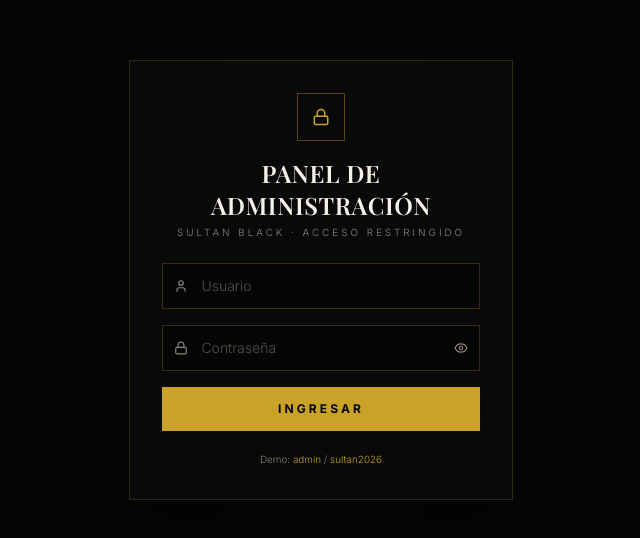
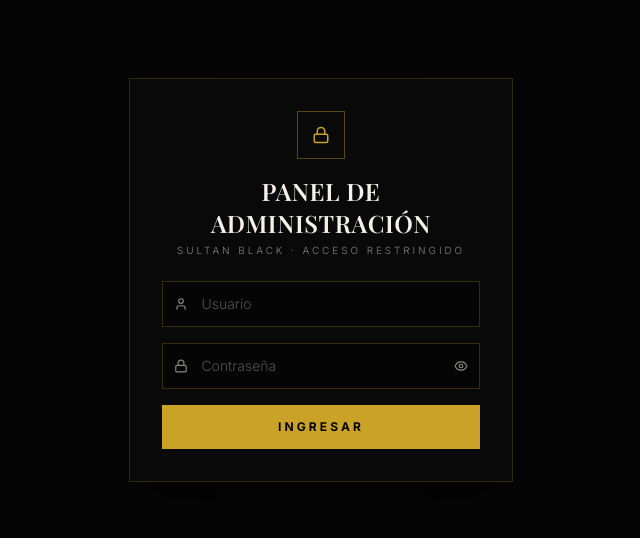
Before and after one commit to physco0330/SULTAN, a React (Vite) app: page /admin in a window 1280 px wide. Shown: the part 120-658 px from the top of the page, without its empty margins (319-959 px from the left). Built offline with nearby package versions, Linux system fonts and the light colour scheme; a web font is replaced by a local one.

Commit message:
Quitar enlaces visibles a /admin (header, footer, movil, ruta mi-cuenta) y pista de credenciales demo del login

```diff
--- a/src/App.tsx
+++ b/src/App.tsx
@@ -44,7 +44,6 @@
           <Route path="/sobre-nosotros" element={<About />} />
           <Route path="/faq" element={<FAQ />} />
           <Route path="/legal/*" element={<Legal />} />
-          <Route path="/mi-cuenta" element={<Navigate to="/admin" replace />} />
           <Route path="*" element={<Home />} />
         </Route>
         <Route path="/admin/*" element={<Admin />} />
--- a/src/admin/AdminLogin.tsx
+++ b/src/admin/AdminLogin.tsx
@@ -91,9 +91,6 @@
           </button>
         </form>
 
-        <p className="mt-5 text-center text-[0.62rem] leading-relaxed text-bone">
-          Demo: <span className="text-gold">admin</span> / <span className="text-gold">sultan2026</span>
-        </p>
       </div>
     </div>
   )
--- a/src/components/Footer/Footer.tsx
+++ b/src/components/Footer/Footer.tsx
@@ -109,11 +109,6 @@
                 </Link>
               </li>
             ))}
-            <li>
-              <Link to="/admin" className="text-sm text-bone transition-colors hover:text-gold">
-                Admin
-              </Link>
-            </li>
           </Column>
 
           <div className="lg:col-span-2">
--- a/src/components/Header/Header.tsx
+++ b/src/components/Header/Header.tsx
@@ -1,6 +1,6 @@
 import { useEffect, useState } from 'react'
 import { Link, NavLink } from 'react-router-dom'
-import { Heart, Menu, Search, ShoppingBag, User } from 'lucide-react'
+import { Heart, Menu, Search, ShoppingBag } from 'lucide-react'
 import { useTranslation } from 'react-i18next'
 import { Logo } from '@/components/Logo'
 import { LanguageSelector } from '@/components/LanguageSelector'
@@ -140,14 +140,6 @@
               )}
             </Link>
 
-            <Link
-              to="/admin"
-              aria-label={t('nav.account')}
-              className="hidden h-10 w-10 items-center justify-center text-silver transition-colors hover:text-gold sm:flex"
-            >
-              <User size={18} />
-            </Link>
-
             <button
               onClick={openCart}
               aria-label={t('nav.cart')}
```
